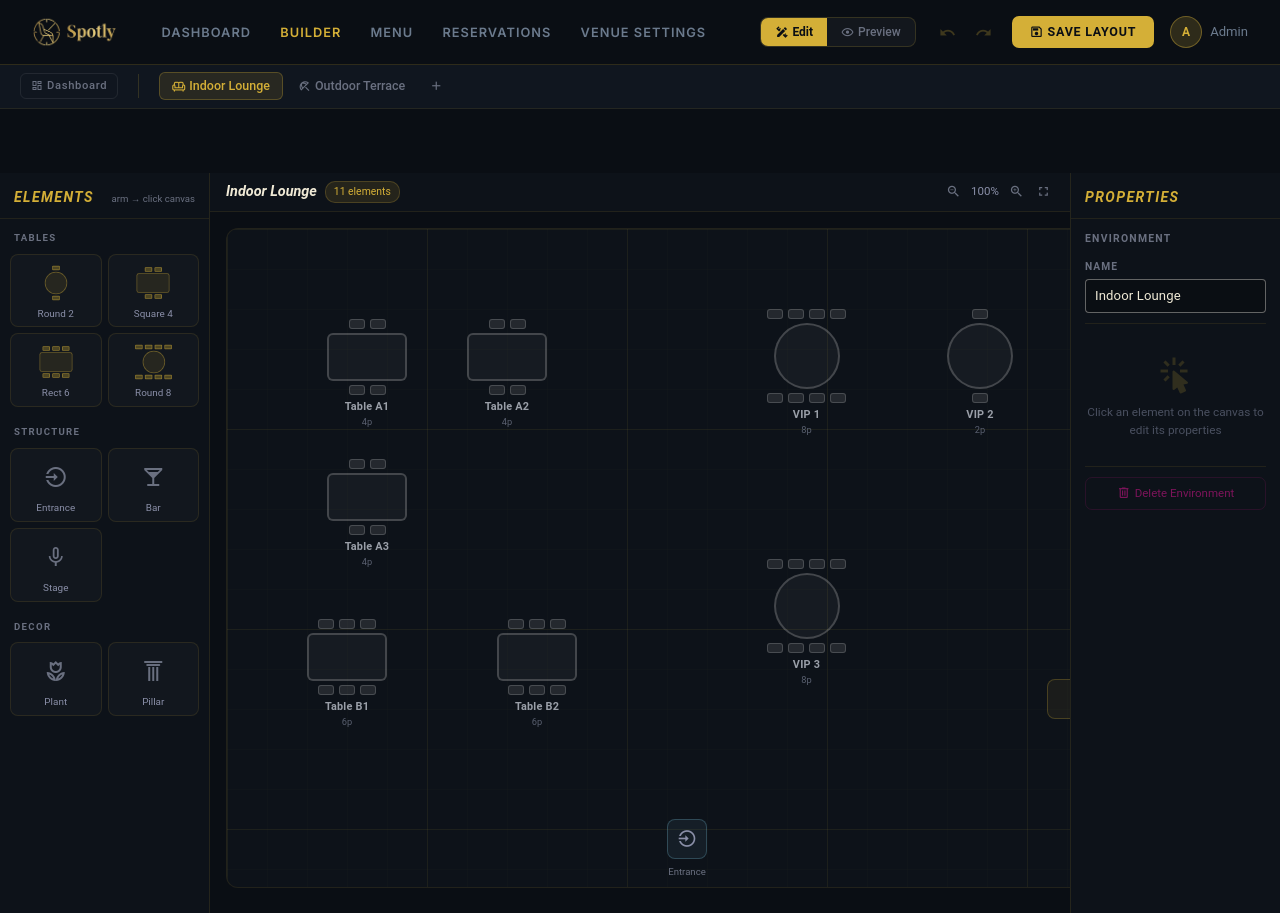
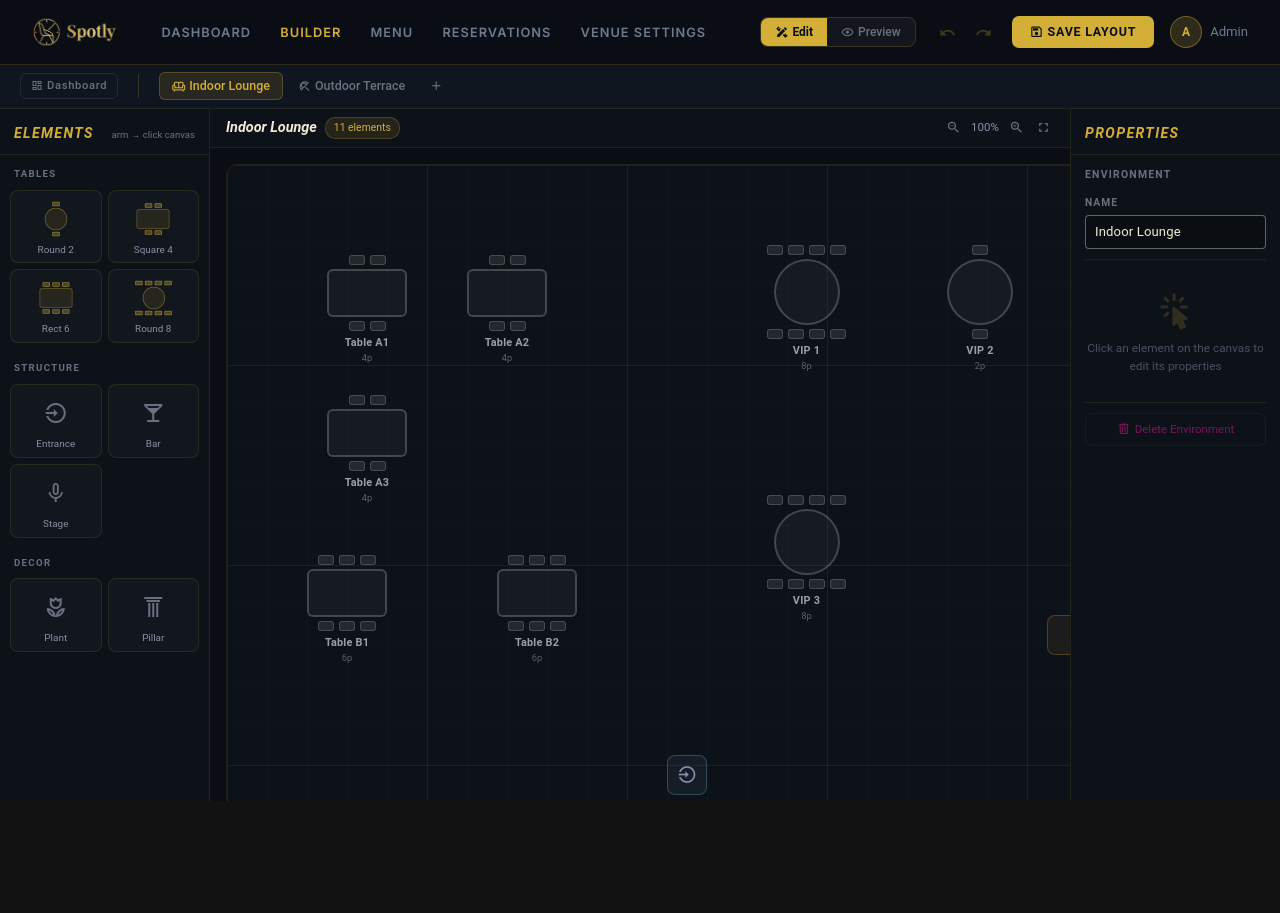
Before and after one commit to BenjmaaYoussef/ISS, a Vue app in the folder spotly/: page /admin/dashboard in a window 1280 px wide. Both pictures are taken after a click on the button "BUILDER". After the commit the page ends 801 px from the top, so only its background shows below. Built offline with nearby package versions, Linux system fonts and the light colour scheme; a small style sheet from the web is missing; a web font is replaced by a local one.

Commit message:
feat: simplify App.vue structure and enhance secondary navigation in floor plan

```diff
--- a/spotly/src/App.vue
+++ b/spotly/src/App.vue
@@ -1,11 +1,9 @@
 <template>
   <v-app>
-    <v-main>
-      <router-view />
-    </v-main>
+    <router-view />
   </v-app>
 </template>
 
 <script setup>
-  //
+//
 </script>
--- a/spotly/src/pages/admin/floor-plan.vue
+++ b/spotly/src/pages/admin/floor-plan.vue
@@ -57,10 +57,15 @@
     </template>
   </AppNavbarApp>
 
+  <!-- MAIN 3-COLUMN BUILDER -->
+  <v-main class="spotly-main">
     <!-- ── Secondary Nav: Back + Environment Tabs ── -->
     <div
       class="secondary-nav"
       style="
+        position: sticky;
+        top: 0;
+        z-index: 10;
         background: rgba(17, 23, 32, 0.97);
         border-bottom: 1px solid rgba(212, 175, 55, 0.1);
         padding: 0 20px;
@@ -87,7 +92,9 @@
             <v-icon
               size="13"
               class="mr-1"
-            :style="{ color: currentEnvId === env.id ? '#D4AF37' : '#6A7080' }"
+              :style="{
+                color: currentEnvId === env.id ? '#D4AF37' : '#6A7080',
+              }"
               >{{ env.icon }}</v-icon
             >
             {{ env.name }}
@@ -103,8 +110,6 @@
       </div>
     </div>
 
-  <!-- MAIN 3-COLUMN BUILDER -->
-  <v-main class="spotly-main">
     <div class="builder-layout">
       <!-- LEFT: Palette -->
       <transition name="panel-slide-left">
@@ -1566,7 +1571,7 @@ const saveLayout = () => {
 /* Builder layout */
 .builder-layout {
   display: flex;
-  height: calc(100vh - 60px);
+  height: calc(100vh - 108px); /* 64px app bar + 44px secondary nav */
   overflow: hidden;
 }
 .side-panel {
```
Lines whose indentation alone changed are shown as unchanged.
